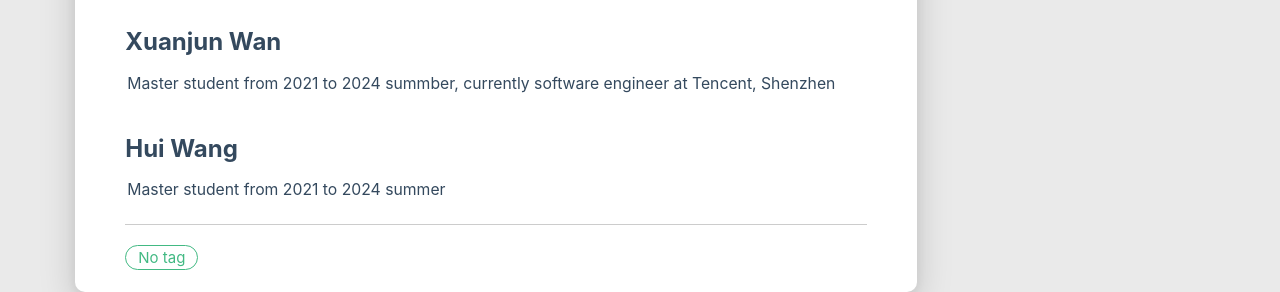
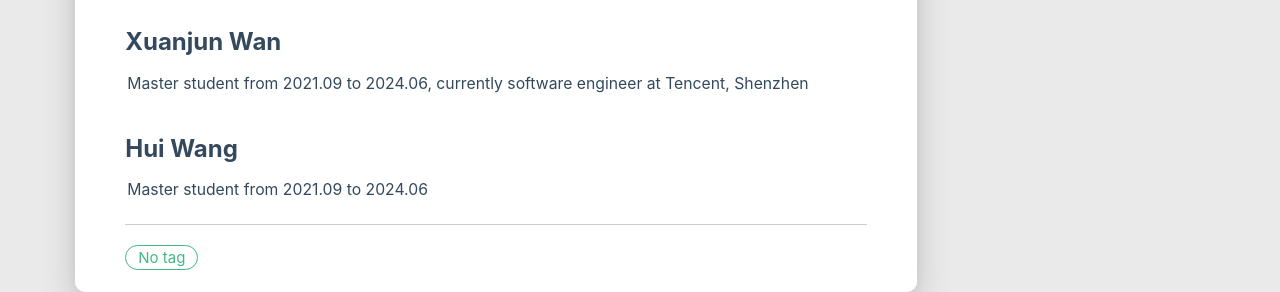
Before and after one commit to ChengfeiYan/chengfeiyan.github.io, a plain HTML site: page people/index.html in a window 1280 px wide. Shown: the part 2541-2833 px from the top of the page. Drawn offline with Linux system fonts and the light colour scheme; no server answers.

Commit message:
Update index.html

```diff
--- a/people/index.html
+++ b/people/index.html
@@ -405,8 +405,8 @@
 <p>Coming soon!</p>
 <h2 id="Group Alumni"><a href="#Group Alumni" class="headerlink" title="Group Alumni"></a>Group Alumni</h2>
 <h3 id="Yunda-Si"><a href="#Yunda-Si" class="headerlink" title="Yunda Si"></a><strong>Yunda Si</strong></h3><p>Master and PhD student (transfer from MS to PhD in 2020) from 2019.10 to 2024.01, currently Postdoc at Hangzhou Institute for Advanced Study of the UCAS under the supervision of Professor Luonan Chen (陈洛南教授)  (Yunda Obtained NSFC Young Scientists Fund (国自然青年基金）in 2024). </p>
-<h3 id="Xuanjun-Wan"><a href="#Xuanjun-Wan" class="headerlink" title="Xuanjun Wan"></a><strong>Xuanjun Wan</strong></h3><p>Master student from 2021 to 2024 summber, currently software engineer at Tencent, Shenzhen</p>
-<h3 id="Hui-Wang"><a href="#Hui-Wang" class="headerlink" title="Hui Wang"></a><strong>Hui Wang</strong></h3><p>Master student from 2021 to 2024 summer</p>
+<h3 id="Xuanjun-Wan"><a href="#Xuanjun-Wan" class="headerlink" title="Xuanjun Wan"></a><strong>Xuanjun Wan</strong></h3><p>Master student from 2021.09 to 2024.06, currently software engineer at Tencent, Shenzhen</p>
+<h3 id="Hui-Wang"><a href="#Hui-Wang" class="headerlink" title="Hui Wang"></a><strong>Hui Wang</strong></h3><p>Master student from 2021.09 to 2024.06 </p>
 	    </div>
             <hr/>
 
```
